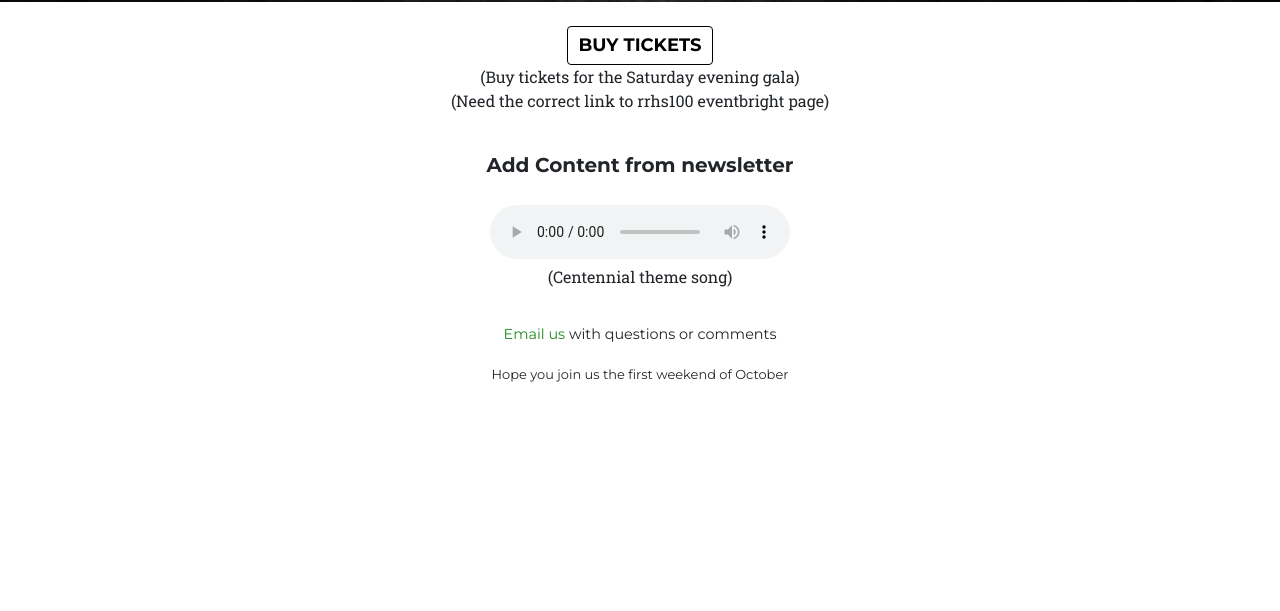
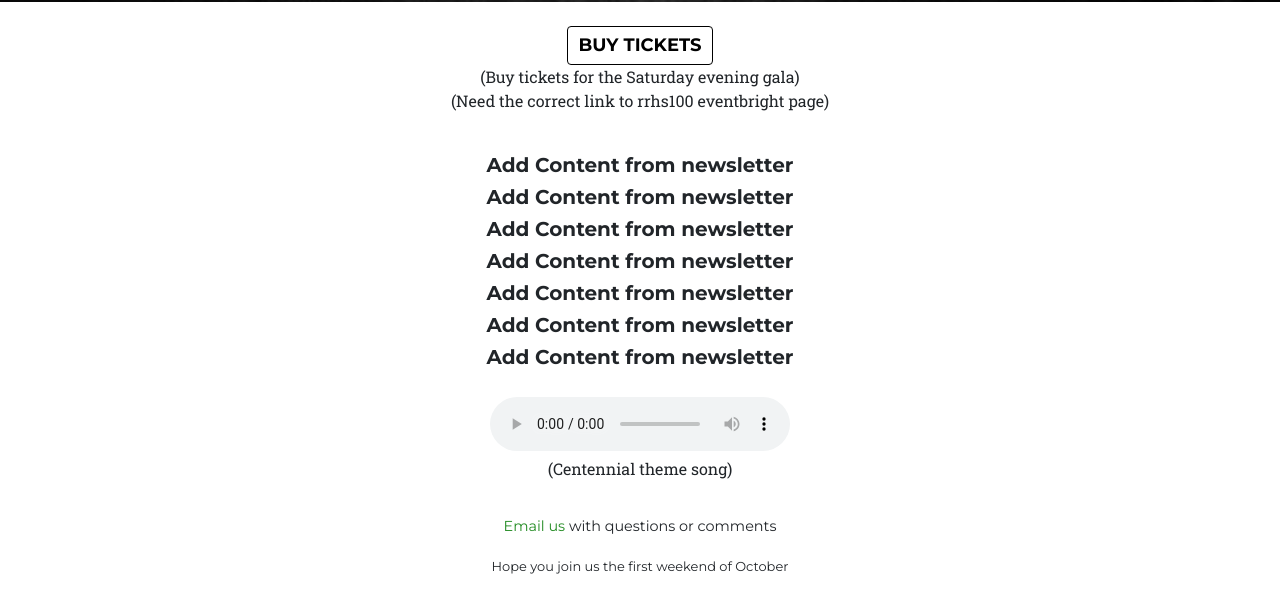
Before and after one commit to Kingman43/rrhsalumni100, a plain HTML site: page index.html in a window 1280 px wide. Shown: the part 201-812 px from the top of the page. Drawn offline with Linux system fonts and the light colour scheme; files that its build step writes are made by us from their sources; a web font is replaced by a local one.

Commit message:
added some content

```diff
--- a/index.html
+++ b/index.html
@@ -103,6 +103,12 @@
 	<div class="row text-center">
 	  <div class="col-md-12">
 	    <h5 id="serverHtml">Add Content from newsletter</h5>
+	    <h5 id="serverHtml">Add Content from newsletter</h5>
+	    <h5 id="serverHtml">Add Content from newsletter</h5>
+	    <h5 id="serverHtml">Add Content from newsletter</h5>
+	    <h5 id="serverHtml">Add Content from newsletter</h5>
+	    <h5 id="serverHtml">Add Content from newsletter</h5>
+	    <h5 id="serverHtml">Add Content from newsletter</h5>
 	  </div>
 	</div>
 
```
